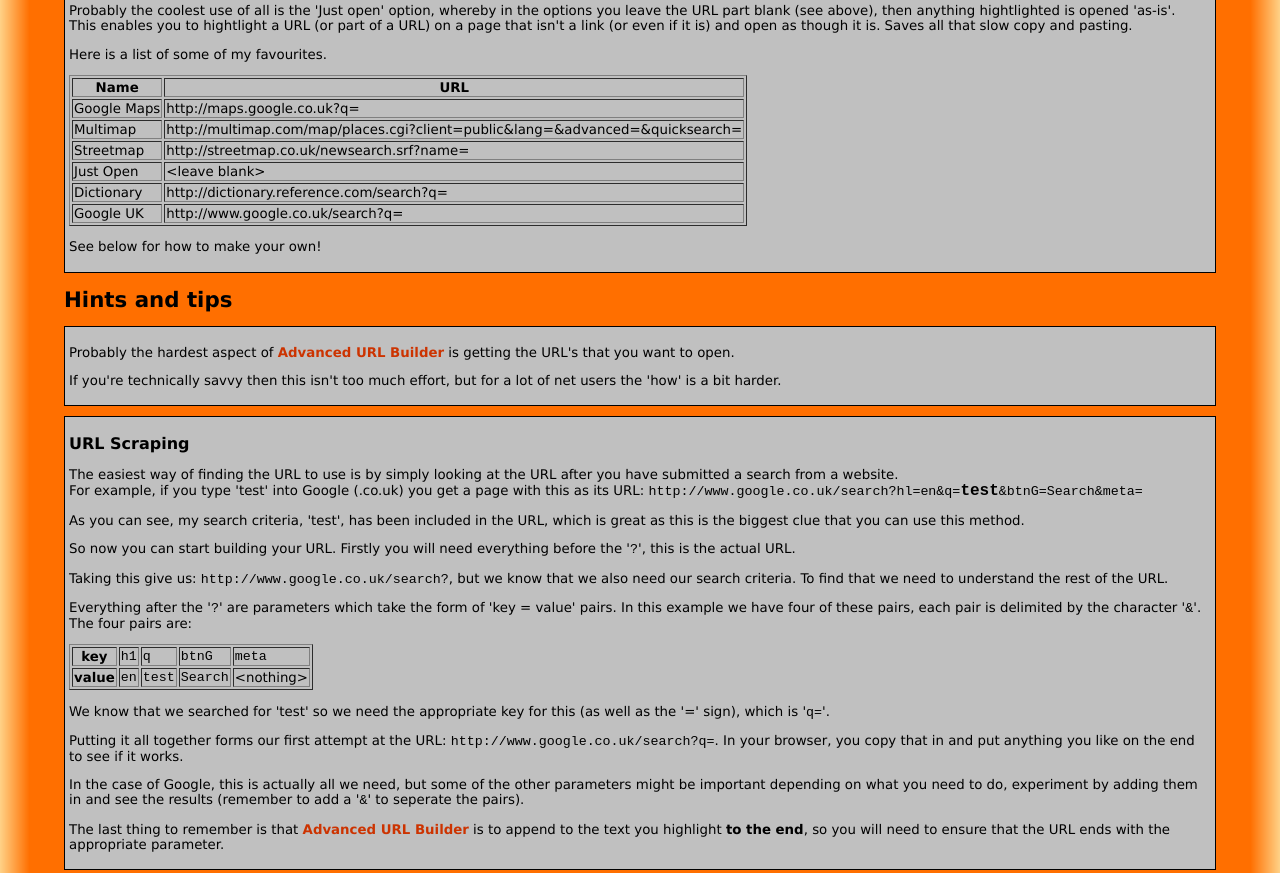
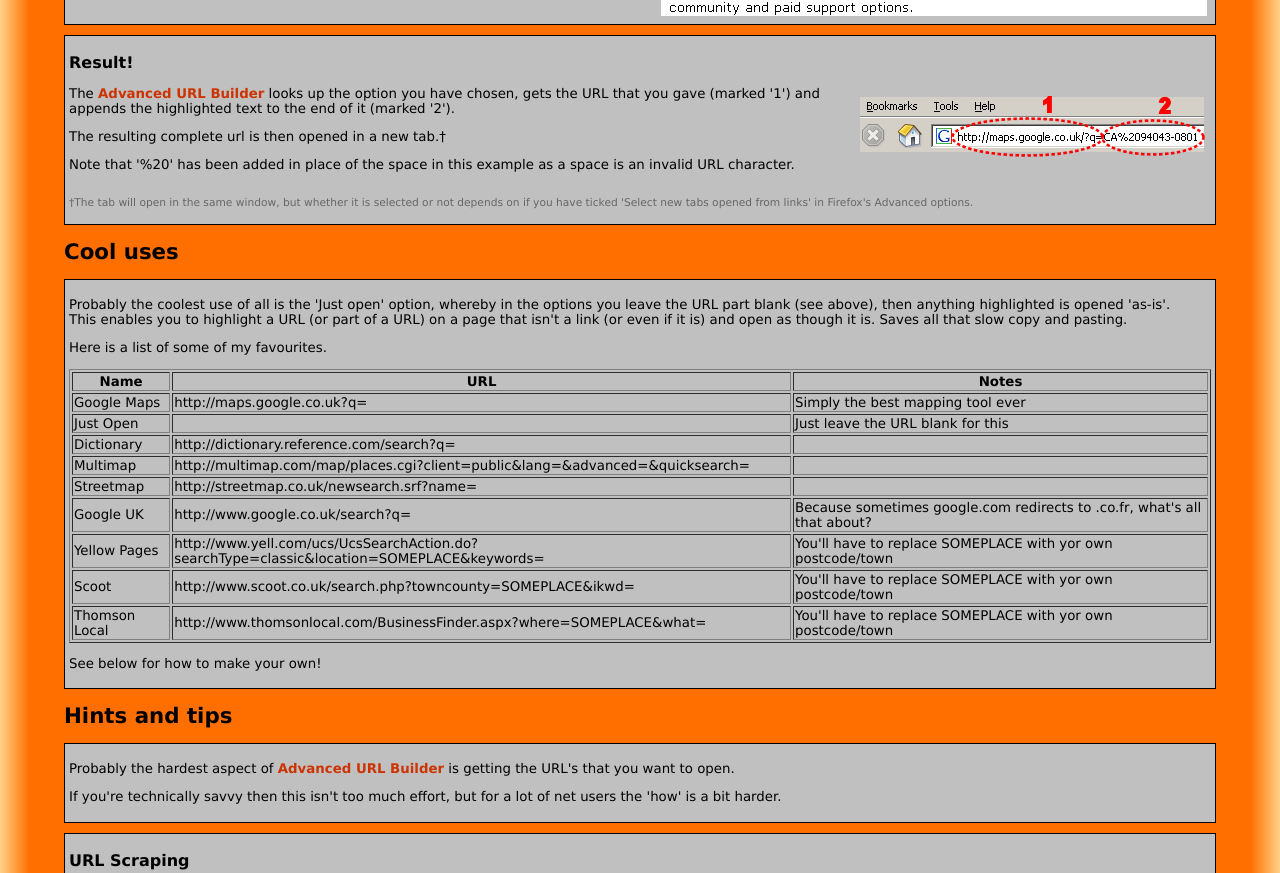
Before and after one commit to jamescookie/FFExt1, a plain HTML site: page updates/site/index.html in a window 1280 px wide. Shown: the part 1266-2139 px from the top of the page. Drawn offline with Linux system fonts and the light colour scheme.

Commit message:
Included a intro
git-svn-id: http://192.168.1.66/svn/FFext/trunk/ffext1@17 be3fd238-c909-4725-b312-79b88f520c4f

```diff
--- a/updates/site/index.html
+++ b/updates/site/index.html
@@ -1,7 +1,7 @@
 <!DOCTYPE html PUBLIC "-//W3C//DTD XHTML 1.0 Strict//EN" "http://www.w3.org/TR/xhtml1/DTD/xhtml1-strict.dtd">
 <html xmlns="http://www.w3.org/1999/xhtml">
   <head>
-    <title></title>
+    <title>Advanced URL Builder</title>
     <link rel="stylesheet" type="text/css" href="layout.css" />
     <link rel="stylesheet" type="text/css" href="shadow.css" />
     <link rel="stylesheet" type="text/css" href="extensions.css" />
@@ -14,6 +14,14 @@
         <div class='shadow' id='shadow_1' style="float:left; padding-top:10px;">Advanced URL Builder Homepage</div>
           <a class="imageRight" href="http://www.spreadfirefox.com/?q=affiliates&amp;id=0&amp;t=59"><img alt="Get Firefox!" title="Get Firefox!" src="http://sfx-images.mozilla.org/affiliates/Buttons/180x60/safer.gif"/></a>
         <div class="clearing"></div>
+      </div>
+      <h1>Intodution</h1>
+      <div class="layout">
+        <p>Welcome to the <span class="aub">Advanced URL Builder</span> Homepage. This page seeks to answer any questions you might have about this Firefox extension, although not how it was built (that's for another day...)</p>
+        <p>I guess you're asking &quot;What does this extension do for me?&quot;. Let me answer that by telling you why I first wrote the extension.</p>
+        <p>I did a search that resulted in a load of postcodes (zipcodes) being displayed and I wanted to know where each of these places were. I cannot begin to tell you how tedious it was opening up a new browser, going to google maps and pasting in the postcode for the hundred or so results!</p>
+        <p>After failing to find a suitable extenstion that was already written I decided that the time had come to venture into the world of XUL and write my own.</p>
+        <p>So here it is; highlight any text, right click and search for it using whatever sites you have defined. It's the most generic solution to a common problem and hopefully you'll find it as useful as I do.</p>
       </div>
       <h1>Download</h1>
       <div class="layout">
@@ -29,6 +37,7 @@
           Whatever 'Name' that you give to the options here will be displayed on the popup menu (marked 'A').<br/>
           The 'URL' is the corresponding URL that you want opened when you choose that option (marked '1').
         </p>
+        <p>Note option three here 'Just open' and see <a href="#cool">Cool uses</a> below.</p>
         <div class="clearing"></div>
       </div>
       <div class="layout">
@@ -48,41 +57,63 @@
         <div class="clearing"></div>
         <p class="notes">&dagger;The tab will open in the same window, but whether it is selected or not depends on if you have ticked 'Select new tabs opened from links' in Firefox's Advanced options.</p>
       </div>
-      <h1>Cool uses</h1>
+      <h1><a id="cool"/>Cool uses</h1>
       <div class="layout">
         <p>
-          Probably the coolest use of all is the 'Just open' option, whereby in the options you leave the URL part blank (see above), then anything hightlighted is opened 'as-is'.<br/>
-          This enables you to hightlight a URL (or part of a URL) on a page that isn't a link (or even if it is) and open as though it is. Saves all that slow copy and pasting.
+          Probably the coolest use of all is the 'Just open' option, whereby in the options you leave the URL part blank (see above), then anything highlighted is opened 'as-is'.<br/>
+          This enables you to highlight a URL (or part of a URL) on a page that isn't a link (or even if it is) and open as though it is. Saves all that slow copy and pasting.
         </p>
         <p>Here is a list of some of my favourites.</p>
         <table border="1">
           <tr>
             <th>Name</th>
             <th>URL</th>
+            <th>Notes</th>
           </tr>
           <tr>
             <td>Google Maps</td>
             <td>http://maps.google.co.uk?q=</td>
+            <td>Simply the best mapping tool ever</td>
+          </tr>
+          <tr>
+            <td>Just Open</td>
+            <td></td>
+            <td>Just leave the URL blank for this</td>
+          </tr>
+          <tr>
+            <td>Dictionary</td>
+            <td>http://dictionary.reference.com/search?q=</td>
+            <td></td>
           </tr>
           <tr>
             <td>Multimap</td>
             <td>http://multimap.com/map/places.cgi?client=public&amp;lang=&amp;advanced=&amp;quicksearch=</td>
+            <td></td>
           </tr>
           <tr>
             <td>Streetmap</td>
             <td>http://streetmap.co.uk/newsearch.srf?name=</td>
-          </tr>
-          <tr>
-            <td>Just Open</td>
-            <td>&lt;leave blank&gt;</td>
-          </tr>
-          <tr>
-            <td>Dictionary</td>
-            <td>http://dictionary.reference.com/search?q=</td>
+            <td></td>
           </tr>
           <tr>
             <td>Google UK</td>
             <td>http://www.google.co.uk/search?q=</td>
+            <td>Because sometimes google.com redirects to .co.fr, what's all that about?</td>
+          </tr>
+          <tr>
+            <td>Yellow Pages</td>
+            <td>http://www.yell.com/ucs/UcsSearchAction.do?searchType=classic&amp;location=SOMEPLACE&amp;keywords=</td>
+            <td>You'll have to replace SOMEPLACE with yor own postcode/town</td>
+          </tr>
+          <tr>
+            <td>Scoot</td>
+            <td>http://www.scoot.co.uk/search.php?towncounty=SOMEPLACE&amp;ikwd=</td>
+            <td>You'll have to replace SOMEPLACE with yor own postcode/town</td>
+          </tr>
+          <tr>
+            <td>Thomson Local</td>
+            <td>http://www.thomsonlocal.com/BusinessFinder.aspx?where=SOMEPLACE&amp;what=</td>
+            <td>You'll have to replace SOMEPLACE with yor own postcode/town</td>
           </tr>
         </table>
         <p>See below for how to make your own!</p>
@@ -125,7 +156,7 @@
         <p>We know that we searched for 'test' so we need the appropriate key for this (as well as the '=' sign), which is '<span class="monospaced">q=</span>'.</p>
         <p>Putting it all together forms our first attempt at the URL: <span class="monospaced">http://www.google.co.uk/search?q=</span>. In your browser, you copy that in and put anything you like on the end to see if it works.</p>
         <p>In the case of Google, this is actually all we need, but some of the other parameters might be important depending on what you need to do, experiment by adding them in and see the results (remember to add a '<span class="monospaced">&amp;</span>' to seperate the pairs).</p>
-        <p>The last thing to remember is that <span class="aub">Advanced URL Builder</span> is to append to the text you highlight <b>to the end</b>, so you will need to ensure that the URL ends with the appropriate parameter.</p>
+        <p>The last thing to remember is that <span class="aub">Advanced URL Builder</span> will append to the text you highlight <b>to the end</b>, so you will need to ensure that the URL ends with the appropriate parameter.</p>
       </div>
       <div class="layout">
         <h2>Viewing source</h2>
```
